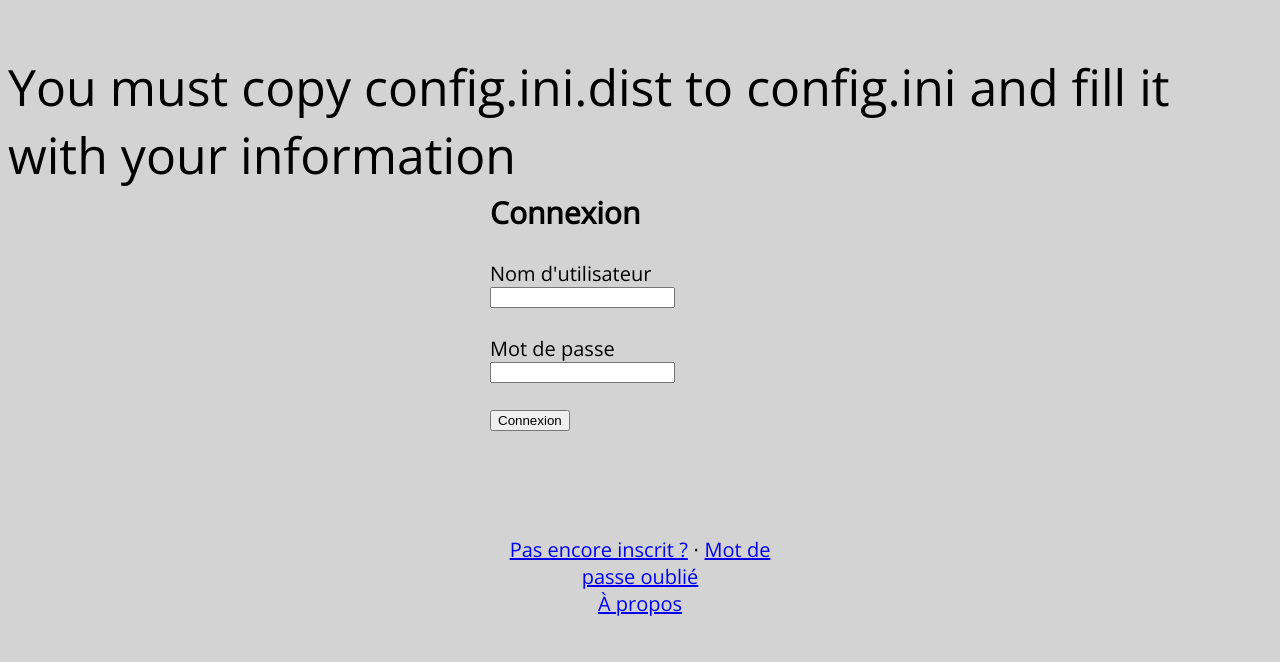
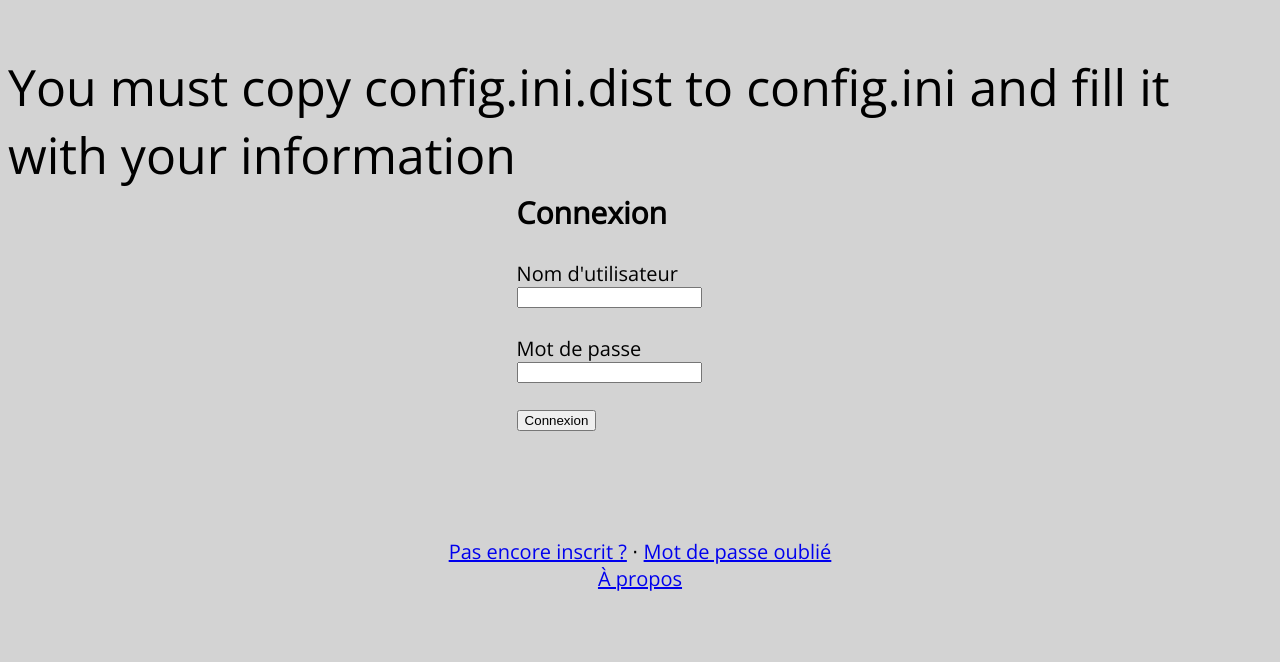
Before and after one commit to OpesMentis/PronosCDM, a PHP site: page / in a window 1280 px wide. Shown: the part 138-800 px from the top of the page. Run offline with PHP 8.4, Linux system fonts and the light colour scheme; some web fonts are replaced.

Commit message:
Modifs de forme

```diff
--- a/dashboard.php
+++ b/dashboard.php
@@ -36,19 +36,22 @@ if (!isset($_SESSION['login'])) {
         ?>
         <font style="font-size: 30px;"><b>Tableau de bord de <?php echo $_SESSION['login'] . '</b> <i>(' . $pts . ')</i>'?><br/><br/></font>
     </div>
-    <table width="100%" align="center" style="border-spacing: 50px;">
+    <table width="100%" align="center">
         <tr>
             <td width="33%" align="center">
                 <a href="ranking.php"><img src="img/rank.svg" alt="Classement" style="height:100px;"><br/>
                 <font style="font-size: 20px;">Classement</font></a>
+                <br/><br/><br/>
             </td>
             <td width="33%" align="center">
                 <a href="predictions.php"><img src="img/crystal-ball.svg" alt="Prédictions" style="height:100px;"><br/>
                 <font style="font-size: 20px;">Prédictions</font></a>
+                <br/><br/><br/>
             </td>
             <td width="33%" align="center">
                 <a href="settings.php"><img src="img/parameters.svg" alt="Paramètres" style="height:100px;"><br/>
                 <font style="font-size: 20px;">Paramètres</font></a>
+                <br/><br/><br/>
             </td>
         </tr>
         <tr>
@@ -82,6 +85,7 @@ if (!isset($_SESSION['login'])) {
     </table>
 
     <div align="center">
+        <br/>
         <font style="font-size: 15px;">
             Les icônes sont issues du site <i><a href="https://flaticon.com">Flaticon</a></i>, distribuées sous licence libre, et ont été réalisées par <a href="https://www.flaticon.com/authors/freepik">Freepik</a>, <a href="https://www.flaticon.com/authors/smashicons">Smashicons</a> et <a href="https://www.flaticon.com/authors/designmodo">Designmodo</a>.
         </font>
--- a/index.php
+++ b/index.php
@@ -20,9 +20,9 @@ if (isset($_SESSION['login'])) {
     <div align="center">
         <font style="font-family: 'Mina'; font-size: 40px;"><b>PRONOSTICS COUPE DU MONDE 2018</b></font>
     </div><br/><br/>
-    <table align="center" border="0">
+    <table align="center" width="20%">
         <tr>
-            <td width="300">
+            <td width="100%">
                 <font style="font-size: 20px;">
                     <font style="font-size: 30px;"><b>Connexion</b></font><br/><br/>
                     <form method="post" action="index.php">
@@ -91,6 +91,8 @@ Cet email a été envoyé automatiquement, merci de ne pas y répondre.';
         }
     }
     ?>
+    </table>
+    <table align="center">
         <tr>
             <td align="center">
                 <font style="font-size: 20px;">
```
